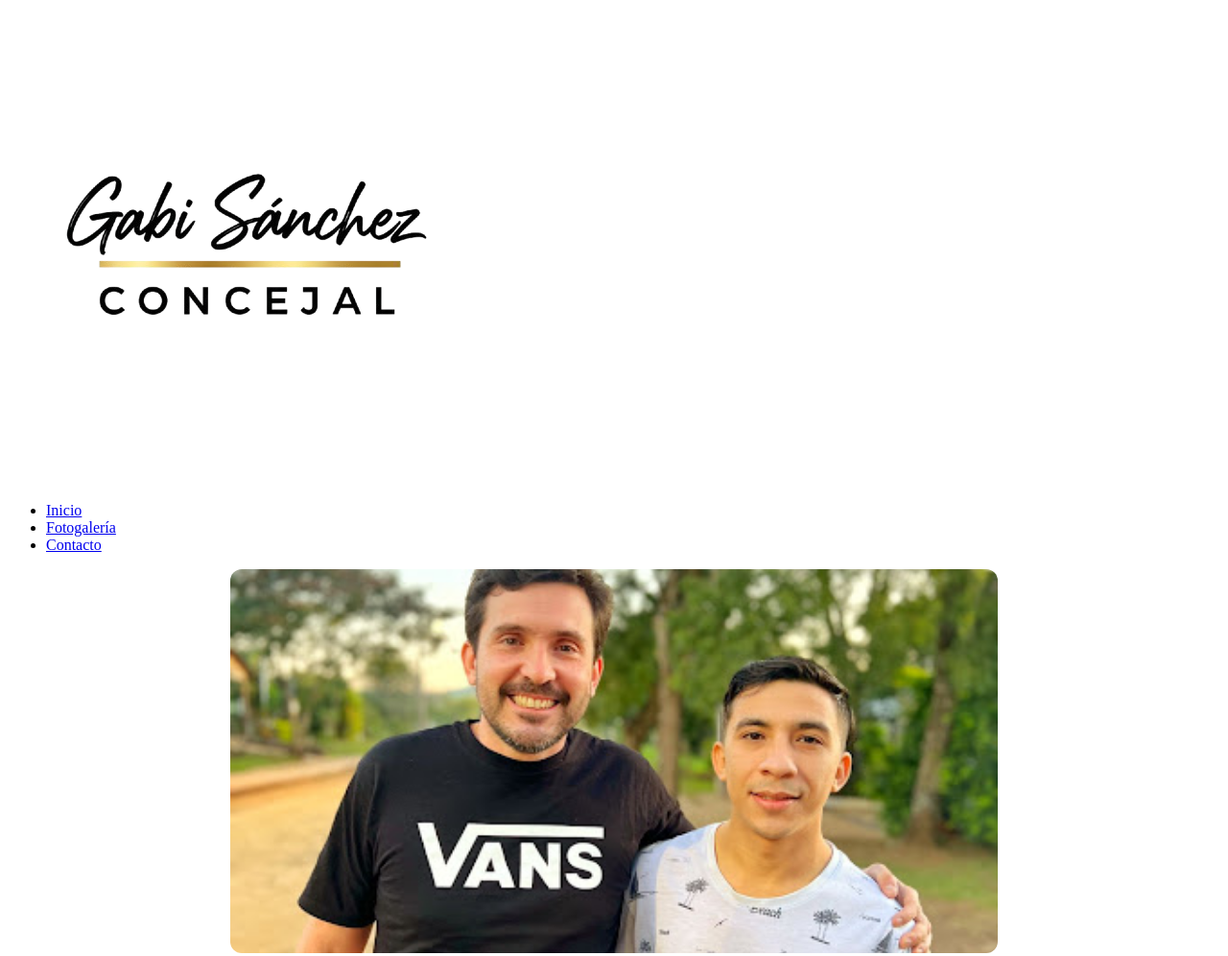
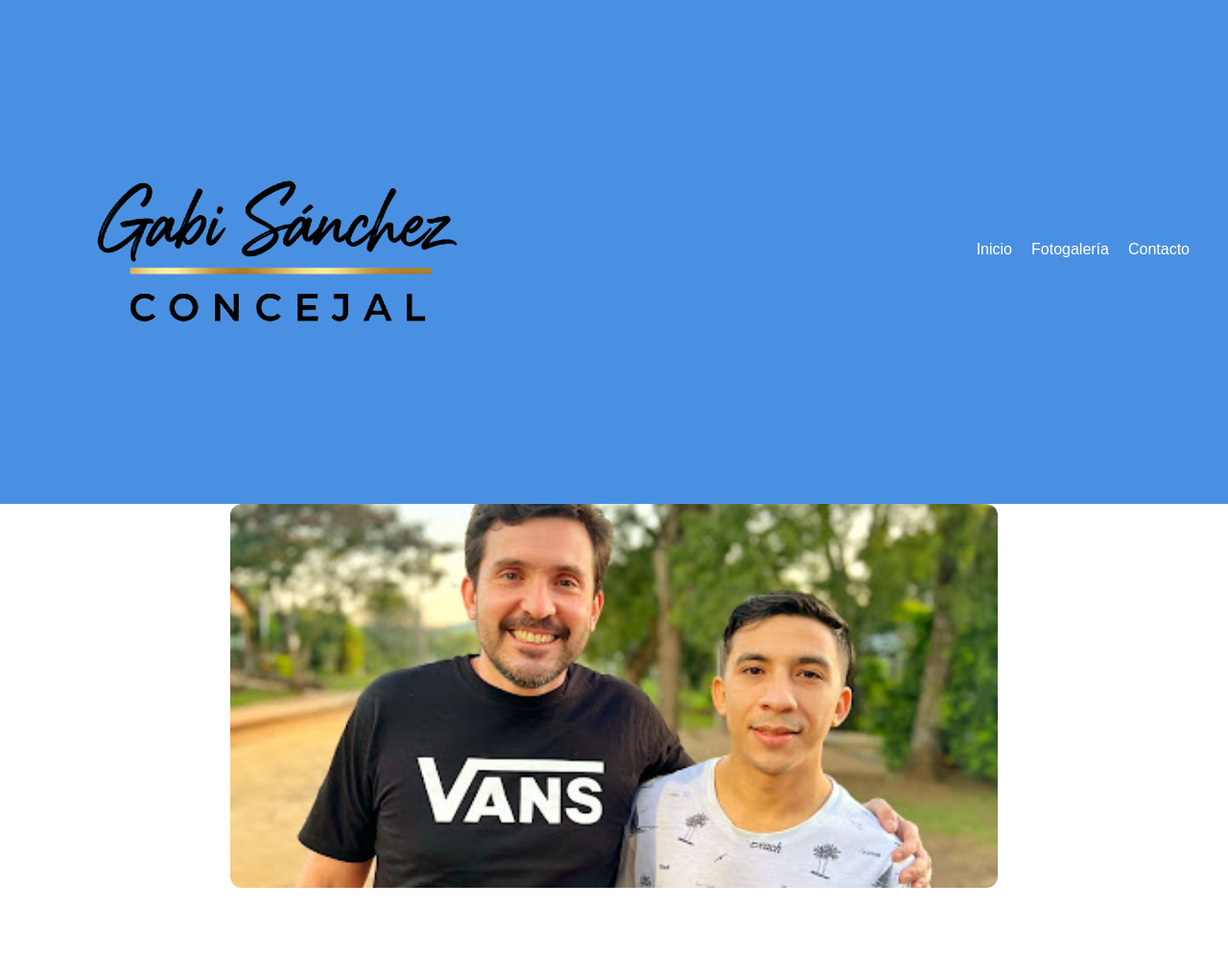
Before and after one commit to mattiasgabriel4-tech/gabisanchez.site, a plain HTML site: page fotogaleria.html in a window 1280 px wide. Shown: the part 5-1001 px from the top of the page at 96% size. Drawn offline with Linux system fonts and the light colour scheme.

Commit message:
Update fotogaleria.html

```diff
--- a/fotogaleria.html
+++ b/fotogaleria.html
@@ -5,7 +5,7 @@
     <meta charset="UTF-8">
     <meta name="viewport" content="width=device-width, initial-scale=1.0">
     <title>Fotogalería</title>
-    <link rel="stylesheet" href="styles/styles.css"> <!-- Conexión con tu CSS -->
+    <link rel="stylesheet" href="css/estilo.css"> <!-- Conexión con tu CSS -->
     <style>
         /* Estilos específicos de la galería */
         .galeria {
```
